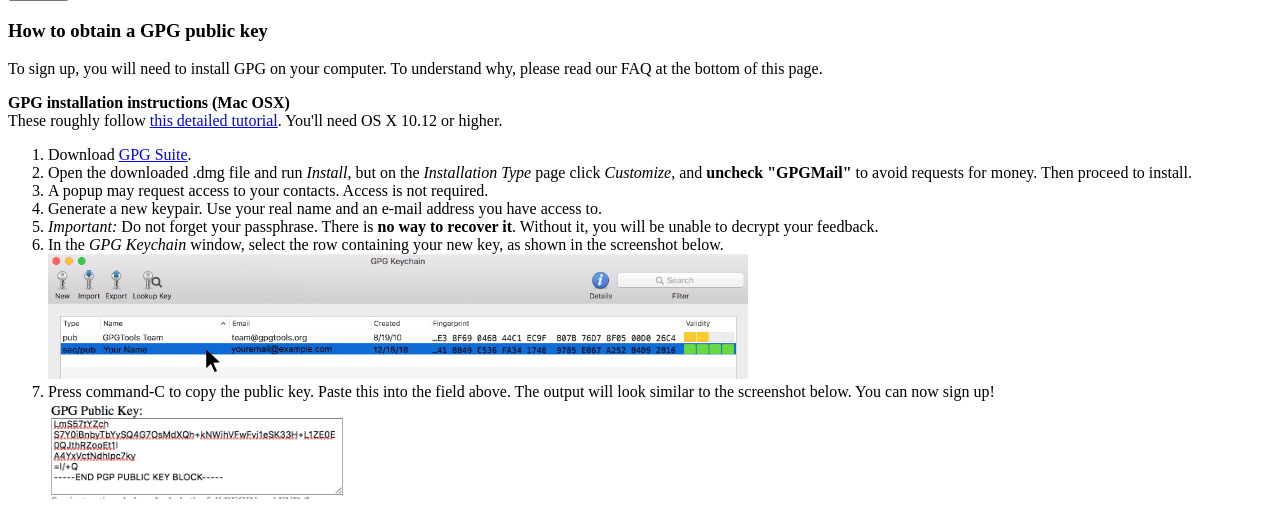
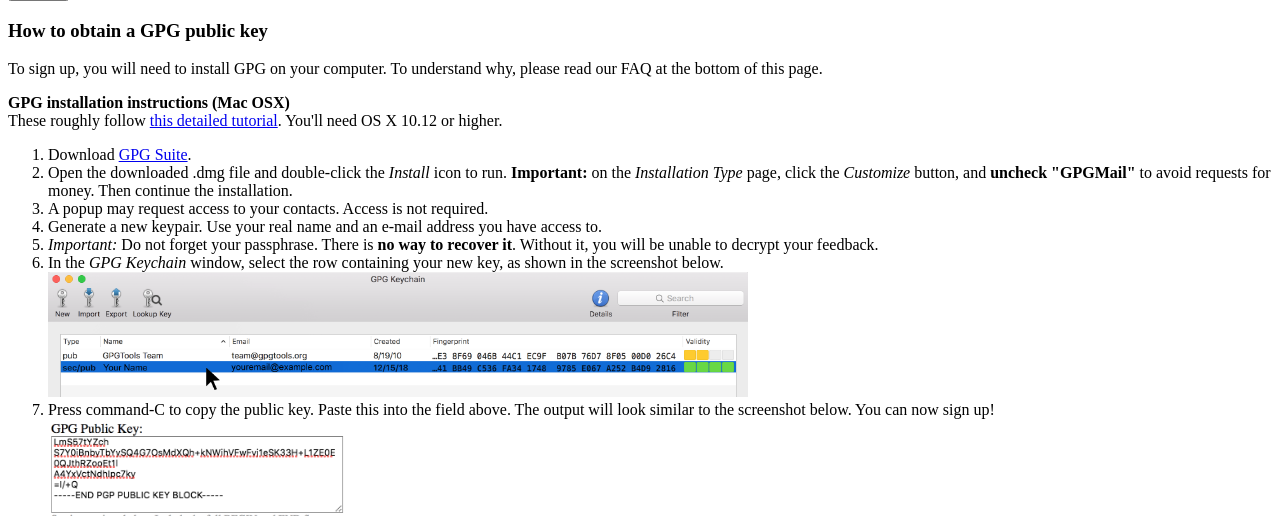
Before and after one commit to whoburg/anonymous-feedback, a Django app: page /surveys/signup/ in a window 1280 px wide. Shown: the part 448-964 px from the top of the page. Run offline with Django 3.2, Linux system fonts and the light colour scheme; parts of the project's set-up code (start-up, migrations or seed data) failed here and were passed over.

Commit message:
Update feedbacksite/surveys/templates/surveys/signup.html
Co-Authored-By: whoburg <whoburg@users.noreply.github.com>

```diff
--- a/feedbacksite/surveys/templates/surveys/signup.html
+++ b/feedbacksite/surveys/templates/surveys/signup.html
@@ -29,7 +29,7 @@
   You'll need OS X 10.12 or higher.
   <ol>
     <li>Download <a href="https://gpgtools.org/">GPG Suite</a>.</li>
-    <li>Open the downloaded .dmg file and run <i>Install</i>, but on the <i>Installation Type</i> page click <i>Customize</i>, and <b>uncheck "GPGMail"</b> to avoid requests for money. Then proceed to install.</li>
+    <li>Open the downloaded .dmg file and double-click the <i>Install</i> icon to run. <b>Important:</b> on the <i>Installation Type</i> page, click the <i>Customize</i> button, and <b>uncheck "GPGMail"</b> to avoid requests for money. Then continue the installation.</li>
     <li>A popup may request access to your contacts. Access is not required.</li>
     <li>Generate a new keypair. Use your real name and an e-mail address you have access to.</li>
     <li><i>Important: </i>Do not forget your passphrase. There is <b>no way to recover it</b>. Without it, you will be unable to decrypt your feedback.</li>
```
